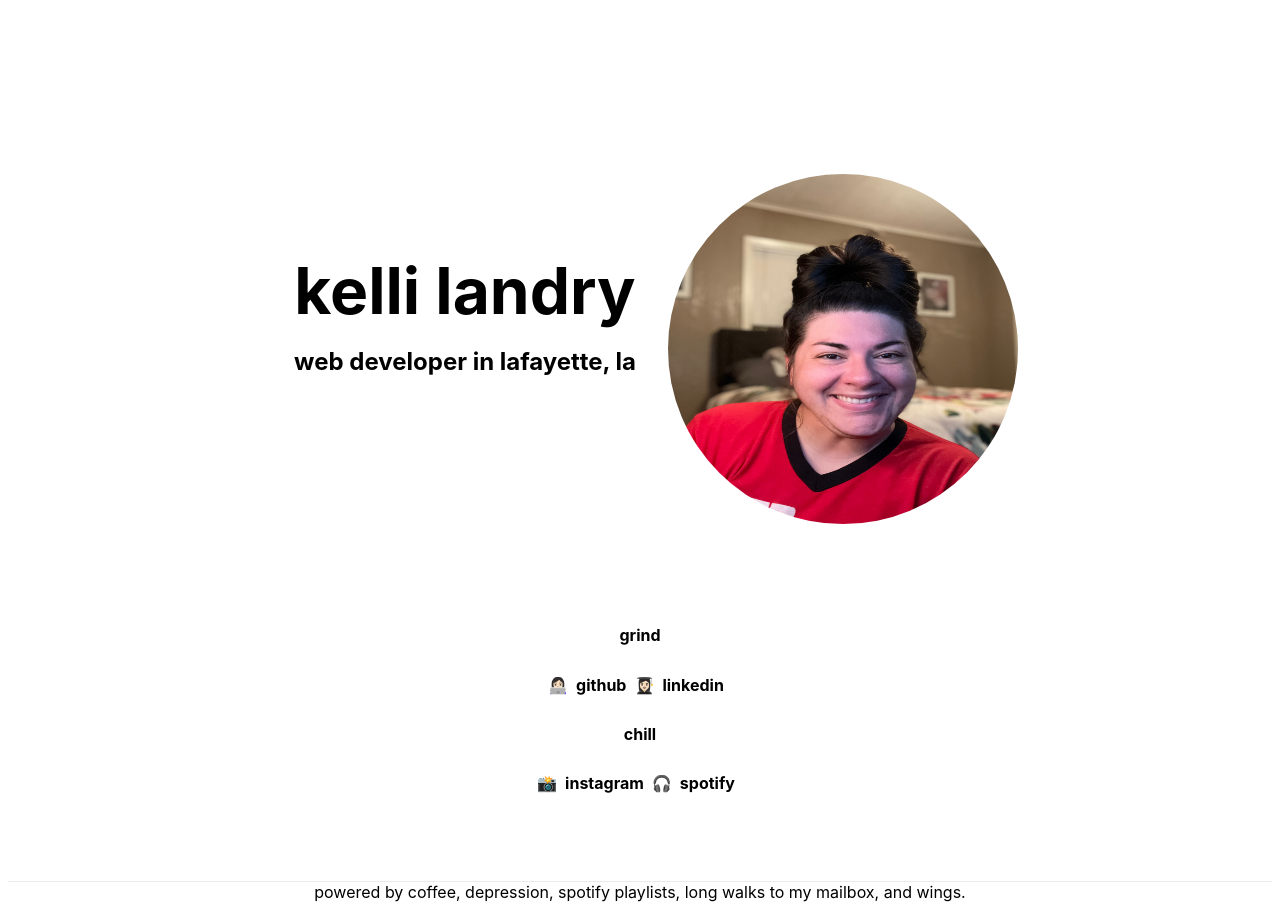
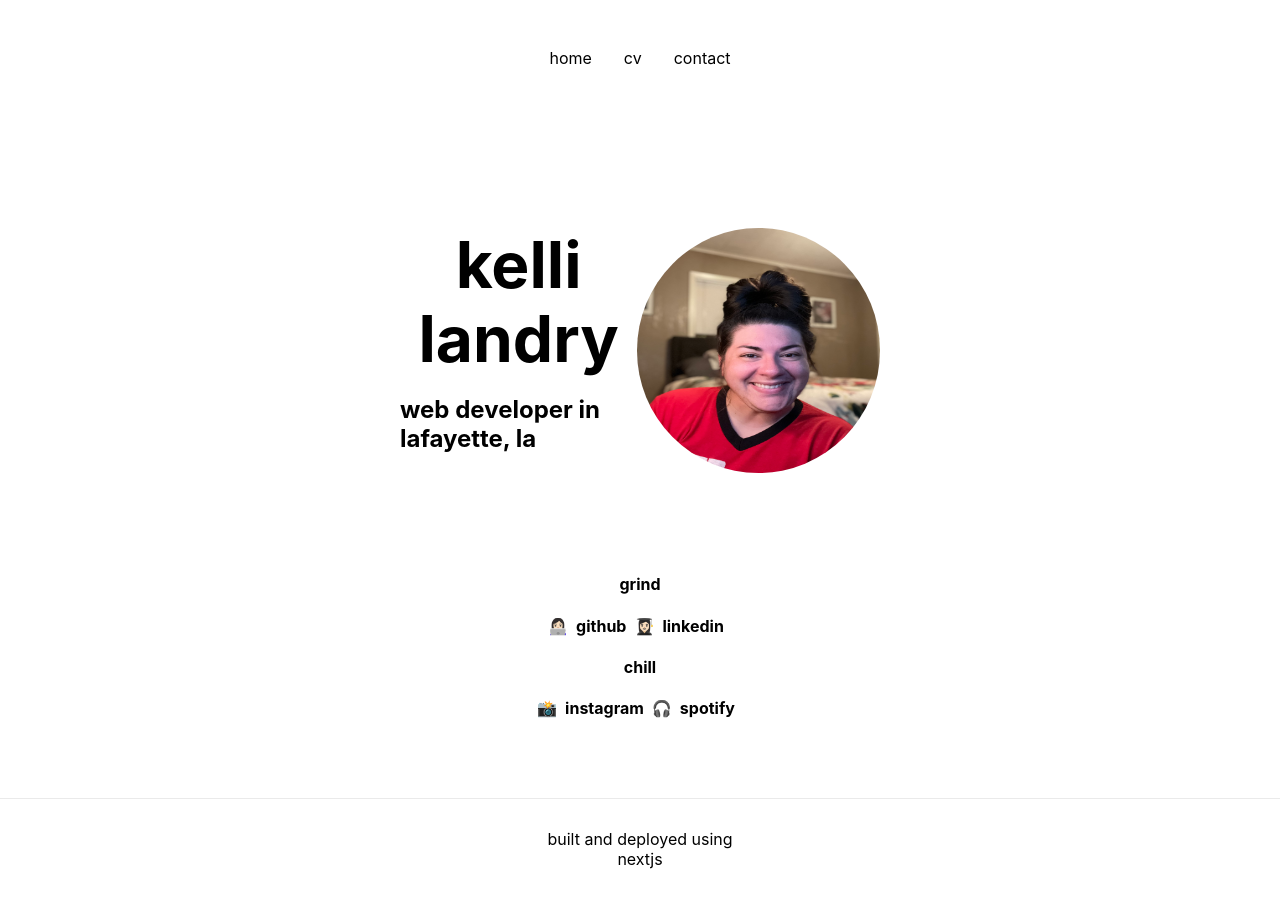
Before and after one commit to kel7774/kellidev, a Next.js app: page / in a window 1280 px wide. Built offline with nearby package versions, Linux system fonts and the light colour scheme.

Commit message:
margins are off on footer

```diff
--- /dev/null
+++ b/components/LinkSection.js
@@ -0,0 +1,15 @@
+import styles from '../styles/LinkSection.module.css'
+
+export default function LinkSection (props) {
+  return (
+    <div className={styles.linkContainer}>
+      <h4>{props.category}</h4>
+      <div className={styles.links}>
+        <section className={styles.links}>
+          <span role='img' className='span'>{props.firstEmoji}</span><a href={props.firstHref} target='_blank' rel='noopener noreferrer'>{props.firstLinkName}</a>
+          <span role='img' className='span'>{props.secondEmoji}</span><a href={props.secondHref} target='_blank' rel='noopener noreferrer'>{props.secondLinkName}</a>
+        </section>
+      </div>
+    </div>
+  )
+}
--- a/layout/Layout.js
+++ b/layout/Layout.js
@@ -1,7 +1,13 @@
+import styles from '../styles/Layout.module.css'
+import MainNavigation from './MainNavigation'
 export default function Layout (props) {
   return (
     <div>
-      {props.children}
+      <MainNavigation />
+      <main className={styles.main}>{props.children}</main>
+      <footer className={styles.footer}>
+        <p>built and deployed using <a href='https://nextjs.org/' target='_blank' rel='noopener noreferrer'>nextjs</a></p>
+      </footer>
     </div>
   )
 }
--- /dev/null
+++ b/layout/MainNavigation.js
@@ -0,0 +1,13 @@
+import Link from 'next/link'
+import styles from '../styles/MainNavigation.module.css'
+export default function MainNavigation () {
+  return (
+    <header>
+      <nav className={styles.nav}>
+        <Link href='/'>home</Link>
+        <Link href='/cv'>cv</Link>
+        <Link href='/contact'>contact</Link>
+      </nav>
+    </header>
+  )
+}
--- a/pages/contact/index.js
+++ b/pages/contact/index.js
@@ -1,5 +1,8 @@
+import Layout from '../../layout/Layout'
 export default function Contact () {
   return (
-    <div>contact</div>
+    <Layout>
+      <div>contact</div>
+    </Layout>
   )
 }
--- a/pages/index.js
+++ b/pages/index.js
@@ -1,22 +1,18 @@
 import Head from 'next/head'
 import Image from 'next/image'
-import Link from 'next/link'
+import Layout from '../layout/Layout'
+import LinkSection from '../components/LinkSection'
 import styles from '../styles/Home.module.css'
 
 export default function Home () {
   return (
-    <div className={styles.container}>
-      <Head>
-        <title>Kelli Landry - Developer</title>
-        <meta name='Kelli Landry - Developer' content='Doing, not trying.' />
-        <link rel='icon' href='/favicon.ico' />
-      </Head>
-      <nav className={styles.nav}>
-        <Link href='/'>home</Link>
-        <Link href='/cv'>cv</Link>
-        <Link href='/contact'>contact</Link>
-      </nav>
-      <main className={styles.main}>
+    <div>
+      <Layout className={styles.container}>
+        <Head>
+          <title>Kelli Landry - Developer</title>
+          <meta name='Kelli Landry - Developer' content='Doing, not trying.' />
+          <link rel='icon' href='/favicon.ico' />
+        </Head>
         <section className={styles.headerContent}>
           <header className={styles.header}>
             <h1 className={styles.title}>kelli landry</h1>
@@ -30,21 +26,25 @@ export default function Home () {
             className={styles.imgContainer}
           />
         </section>
-        <h4>grind</h4>
-        <section className={styles.links}>
-          <span role='img' className='span'>👩🏻‍💻</span><a href='https://github.com/kel7774' target='_blank' rel='noopener noreferrer'>github</a>
-          <span role='img' className='span'>👩🏻‍🎓</span><a href='https://www.linkedin.com/in/kelli-landry89/' target='_blank' rel='noopener noreferrer'>linkedin</a>
-        </section>
-        <h4>chill</h4>
-        <section className={styles.links}>
-          <span role='img' className='span'>📸</span><a href='https://instagram.com/kellifrompierrepart/' target='_blank' rel='noopener noreferrer'>instagram</a>
-          <span role='img' className='span'>🎧</span><a href='https://open.spotify.com/user/tkel1189?si=6cVIAg_NQXKEf66maNIP5w' target='_blank' rel='noopener noreferrer'>spotify</a>
-        </section>
-      </main>
-
-      <footer className={styles.footer}>
-        powered by coffee, depression, spotify playlists, long walks to my mailbox, and wings.
-      </footer>
+        <LinkSection
+          category='grind'
+          firstHref='https://github.com/kel7774'
+          firstLinkName='github'
+          firstEmoji='👩🏻‍💻'
+          secondHref='https://linkedin.com/in/kelli-landry89'
+          secondLinkName='linkedin'
+          secondEmoji='👩🏻‍🎓'
+        />
+        <LinkSection
+          category='chill'
+          firstHref='https://instagram.com/kellifrompierrepart'
+          firstLinkName='instagram'
+          firstEmoji='📸'
+          secondHref='https://open.spotify.com/user/tkel1189?si=6cVIAg_NQXKEf66maNIP5w'
+          secondLinkName='spotify'
+          secondEmoji='🎧'
+        />
+      </Layout>
     </div>
   )
 }
--- a/styles/Home.module.css
+++ b/styles/Home.module.css
@@ -8,77 +8,12 @@
   height: 100vh;
 }
 
-.nav {
-  width: 100%;
-  display: flex;
-  flex-direction: row;
-  justify-content: center;
-  margin: 3rem 0;
-}
-
-.span {
-  display: inline-block;
-}
-
-.nav a {
-  margin: 0 1rem;
-}
-
-.header {
-  padding: 5rem 2rem;
-  display: flex;
-  flex-direction: column
-}
-
 .headerContent {
   padding: 5rem;
   display: flex;
   flex-direction: row;
 }
 
-.main {
-  padding: 5rem 0;
-  flex: 1;
-  display: flex;
-  flex-direction: column;
-  justify-content: center;
-  align-items: center;
-}
-
-.links {
-  font-weight: bold;
-  display: flex;
-  flex-direction: row;
-  margin: 0.5rem 0;
-}
-
-.links h4 {
-  letter-spacing: 1rem;
-}
-
-.links a {
-  margin: 0 0.5rem;
-}
-
-.links a:hover {
-  text-decoration: underline;
-}
-
-.footer {
-  width: 100%;
-  height: 100px;
-  border-top: 1px solid #eaeaea;
-  display: flex;
-  justify-content: center;
-  align-items: center;
-}
-
-.footer a {
-  display: flex;
-  justify-content: center;
-  align-items: center;
-  flex-grow: 1;
-}
 
 .title a {
   color: #0070f3;
@@ -115,49 +50,3 @@
   font-family: Menlo, Monaco, Lucida Console, Liberation Mono, DejaVu Sans Mono,
     Bitstream Vera Sans Mono, Courier New, monospace;
 }
-
-.grid {
-  display: flex;
-  align-items: center;
-  justify-content: center;
-  flex-wrap: wrap;
-  max-width: 800px;
-  margin-top: 3rem;
-}
-
-.card {
-  margin: 1rem;
-  padding: 1.5rem;
-  text-align: left;
-  color: inherit;
-  text-decoration: none;
-  border: 1px solid #eaeaea;
-  border-radius: 10px;
-  transition: color 0.15s ease, border-color 0.15s ease;
-  width: 45%;
-}
-
-.card:hover,
-.card:focus,
-.card:active {
-  color: #0070f3;
-  border-color: #0070f3;
-}
-
-.card h2 {
-  margin: 0 0 1rem 0;
-  font-size: 1.5rem;
-}
-
-.card p {
-  margin: 0;
-  font-size: 1.25rem;
-  line-height: 1.5;
-}
-
-@media (max-width: 600px) {
-  .grid {
-    width: 100%;
-    flex-direction: column;
-  }
-}
--- /dev/null
+++ b/styles/Layout.module.css
@@ -0,0 +1,21 @@
+.main {
+  margin: 5rem auto;
+  width: 90%;
+  max-width: 40rem;
+}
+
+.footer {
+  width: 100%;
+  height: 100px;
+  border-top: 1px solid #eaeaea;
+  display: flex;
+  justify-content: center;
+  align-items: center;
+}
+
+.footer a {
+  display: flex;
+  justify-content: center;
+  align-items: center;
+  flex-grow: 1;
+}
--- /dev/null
+++ b/styles/LinkSection.module.css
@@ -0,0 +1,22 @@
+.linkContainer {
+  display: flex;
+  flex-direction: column;
+  align-items: center;
+}
+
+.links {
+  font-weight: bold;
+  justify-content: center;
+}
+
+.links h4 {
+  letter-spacing: 0.3rem;
+}
+
+.links a {
+  margin: 0 0.5rem;
+}
+
+.links a:hover {
+  text-decoration: underline;
+}
--- /dev/null
+++ b/styles/MainNavigation.module.css
@@ -0,0 +1,11 @@
+.nav {
+  width: 100%;
+  display: flex;
+  flex-direction: row;
+  justify-content: center;
+  margin: 3rem 0;
+}
+
+.nav a {
+  margin: 0 1rem;
+}
```
Also changed, not shown: pages/cv/index.js (+3 -8 lines).
